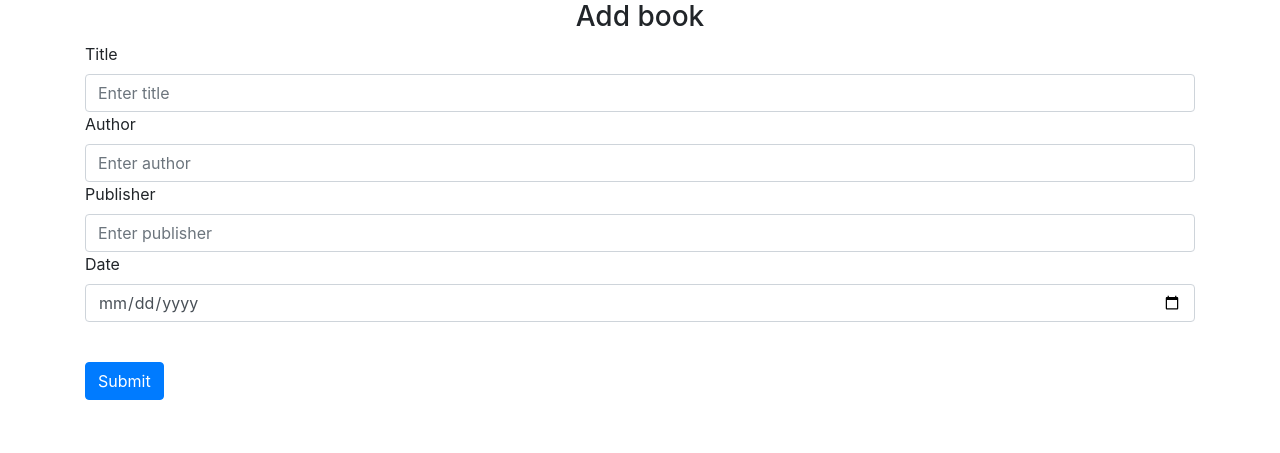
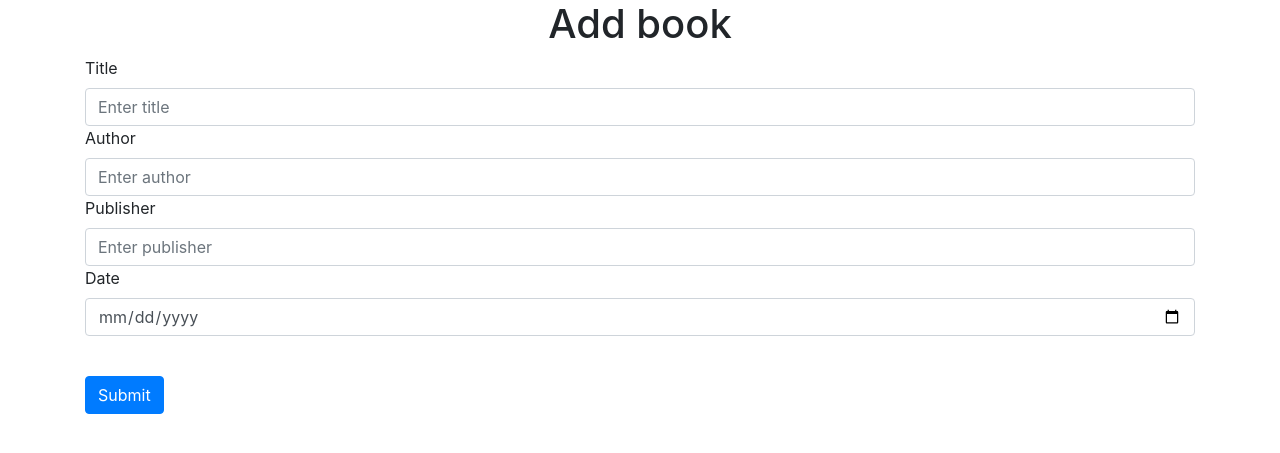
Before and after one commit to Ivantg01/Mybook, a Python web app: template website/templates/add_book.html in a window 1280 px wide. Shown: the part 56-509 px from the top of the page. Run offline with Jinja, Linux system fonts and the light colour scheme; the template is opened without the code that fills it, so the values that code supplies are empty; some libraries are stand-ins or nearby versions.

Commit message:
Update add_book.html

```diff
--- a/website/templates/add_book.html
+++ b/website/templates/add_book.html
@@ -1,7 +1,7 @@
 {% extends "base.html" %} {% block title %}Add book{% endblock %} {% block
 content %}
 <form method="POST">
-  <h3 align="center">Add book</h3>
+  <h1 align="center">Add book</h1>
   <div class="form-group">
     <label for="title">Title</label>
     <input
@@ -27,7 +27,6 @@ content %}
             name="publisher"
             placeholder="Enter publisher"
     />
-  <div class="form-group">
     <label for="name">Date</label>
     <input
             type="date"
```
